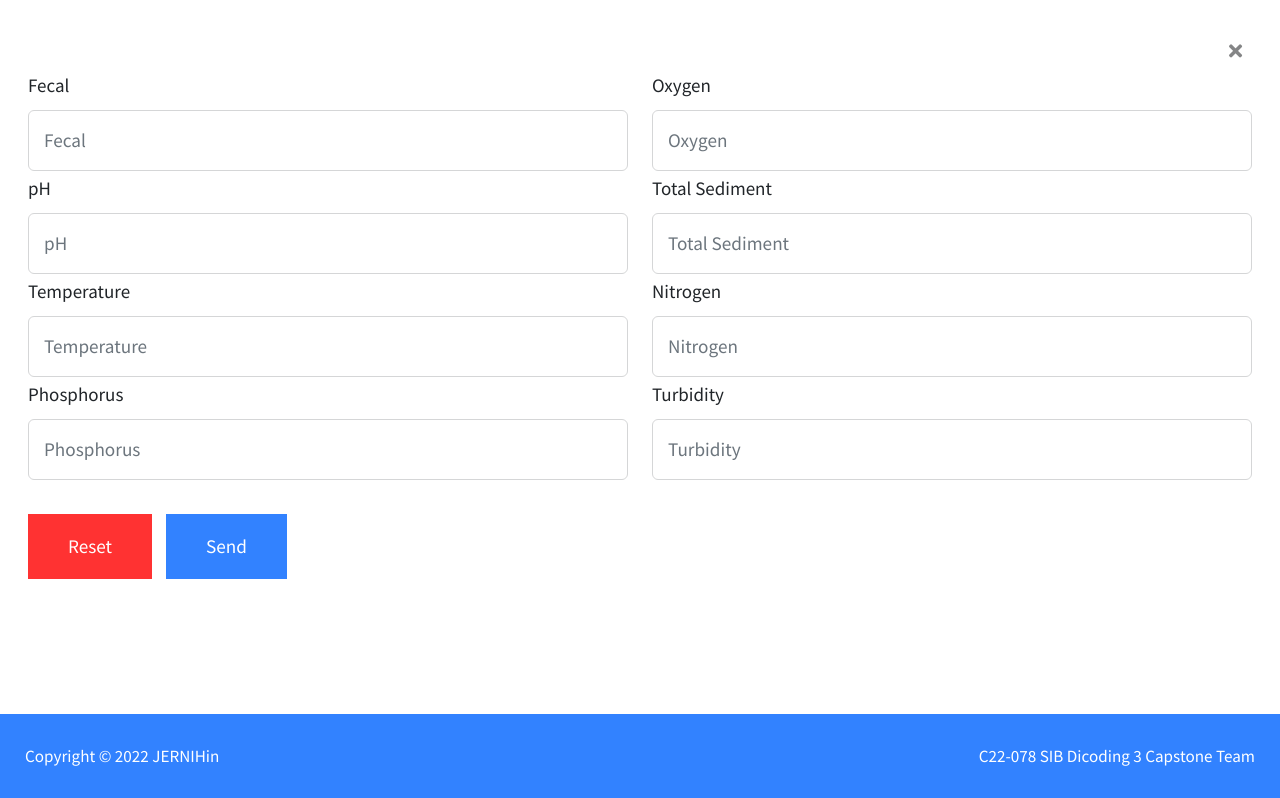
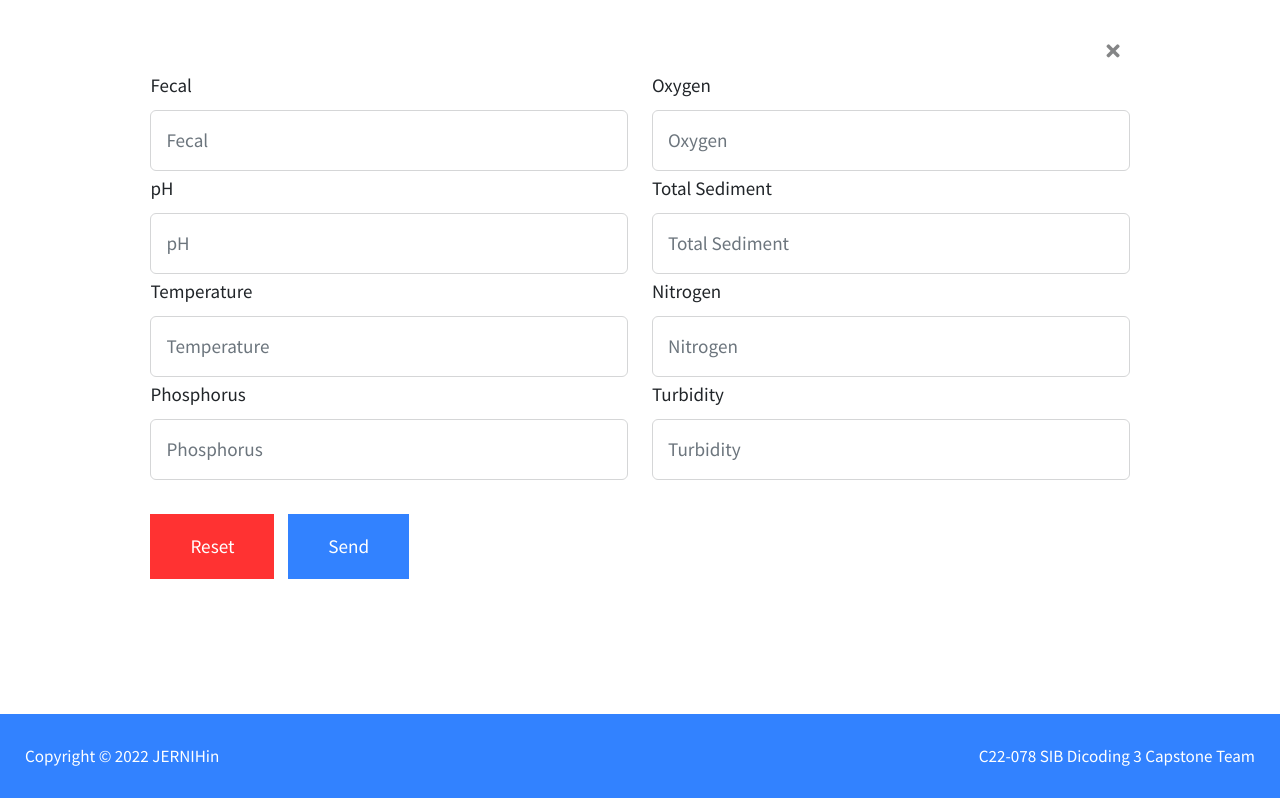
Before and after one commit to aNdr3W03/Jernihin, a Flask app: page /predict in a window 1280 px wide. Shown: the part 172-970 px from the top of the page. Run offline with Flask 2, Linux system fonts and the light colour scheme; parts of the project's set-up code (start-up, migrations or seed data) failed here and were passed over.

Commit message:
fix close popup btn

```diff
--- a/static/css/jernihin.css
+++ b/static/css/jernihin.css
@@ -189,9 +189,12 @@ a {
     color: #8AB3FF;
 }
 
+.tm-close {
+    text-align: right;
+}
+
 .tm-close-popup {
-    text-align: right;
-    display: block;
+    padding: 6px 0;
 }
 
 .tm-close-popup i {
@@ -497,6 +500,10 @@ address {
     font-style: normal;
 }
 
+.tm-predict {
+    margin: 0 10%;
+}
+
 @media (max-width: 1264px) {
     .tm-main-nav ul {
         max-width: 918px;
--- a/templates/predict.html
+++ b/templates/predict.html
@@ -4,6 +4,7 @@
 
 {% block content %}
 <div class="tm-container">
+    <div class="tm-predict">
         {% if result == 5 %}
         <p>Your water quality is Excellent</p>
         <p>You can drink your water safely</p>
@@ -31,9 +32,11 @@
 
         <br>
 
-    <a href="https://jernihin.up.railway.app" class="tm-close-popup">
+        <div class="tm-close">
+            <a href="/" class="tm-close-popup">
                 <i class="fas fa-times"></i>
             </a>
+        </div>
 
         <form id="contact-form" action="/result" method="POST">
             <div class="row">
@@ -84,4 +87,5 @@
             </div>
         </form>
     </div>
+</div>
 {% endblock %}
```
Also changed, not shown: templates/index.html (+8 -0 lines). Lines whose indentation alone changed are shown as unchanged.
